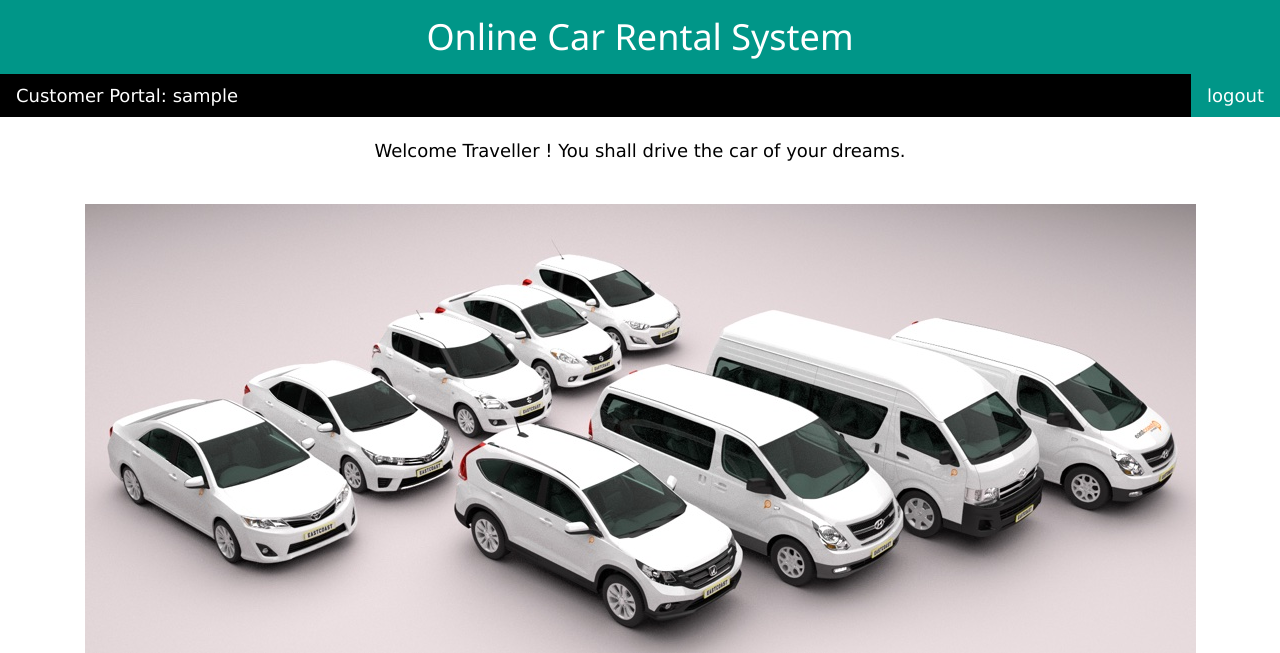
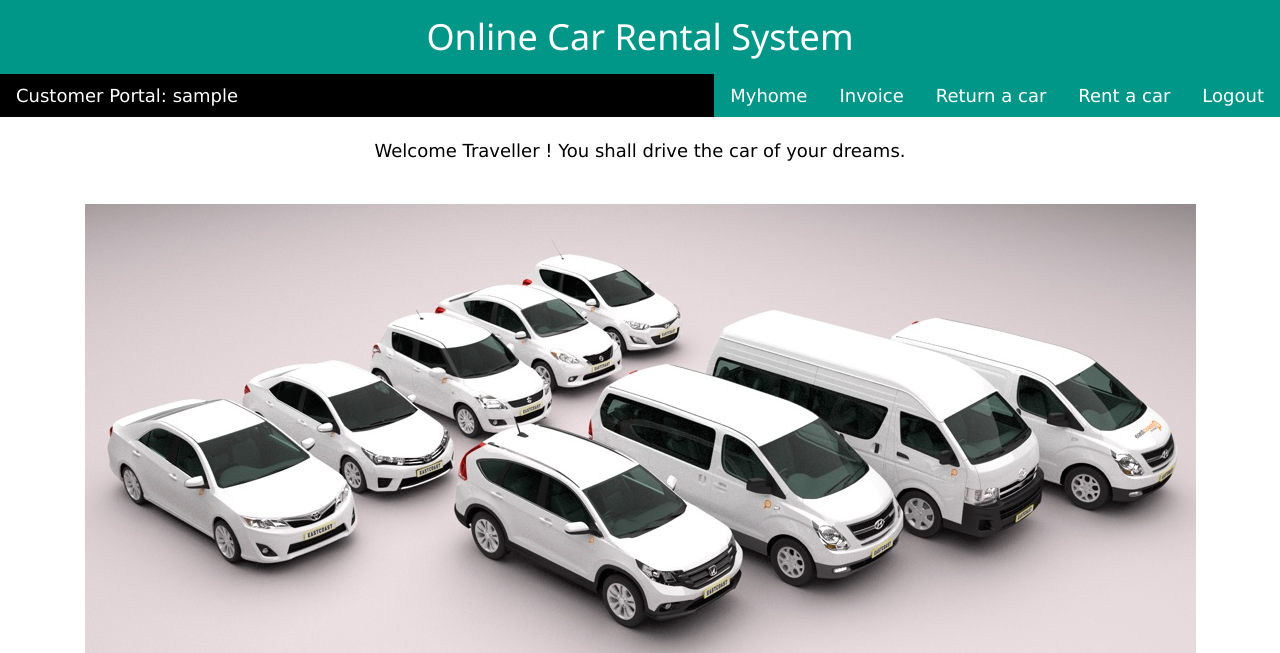
Before and after one commit to ningzhy3/Car-Rental-application, a Django app: page /customer_portal/auth/ in a window 1280 px wide. Shown: the top 653 px of the page. Run offline with Django 3.2, Linux system fonts and the light colour scheme; the visitor is signed in with stand-in values (Sample User, id 1).

Commit message:
Update home_page.html

```diff
--- a/WOW/customer_portal/templates/customer/home_page.html
+++ b/WOW/customer_portal/templates/customer/home_page.html
@@ -1,11 +1,13 @@
-
 {% extends 'customer/base.html' %}
 {% block content %}
 {% load static %}
 <div class="w3-bar w3-large w3-black">
   <div class="w3-bar-item w3-left w3-black">Customer Portal: {{user.username}}</div>
-  <a class="w3-bar-item w3-btn w3-teal w3-right" href="/customer_portal/logout/">logout</a>
-  <!-- <a class="w3-bar-item w3-btn w3-teal w3-right" href="/customer_portal/manage/">Manage</a> -->
+  <a class="w3-bar-item w3-btn w3-teal w3-right" href="/customer_portal/logout/">Logout</a>
+  <a class="w3-bar-item w3-btn w3-teal w3-right" href="/customer_portal/rent/">Rent a car</a>
+  <a class="w3-bar-item w3-btn w3-teal w3-right" href="/customer_portal/return/">Return a car</a>
+  <a class="w3-bar-item w3-btn w3-teal w3-right" href="/customer_portal/invoice/">Invoice</a>
+  <a class="w3-bar-item w3-btn w3-teal w3-right" href="/customer_portal/auth/">Myhome</a>
 </div>
 
 <div class="w3-container w3-center w3-large" style="padding:20px;">Welcome Traveller ! You shall drive the car of your dreams.</div>
@@ -17,3 +19,4 @@
 </div>
 </div>
 {% endblock %}
+郑秀生
```
